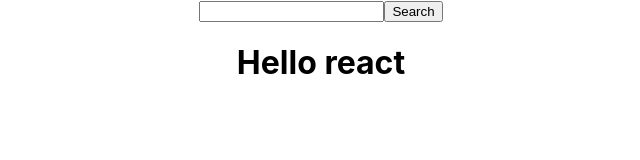
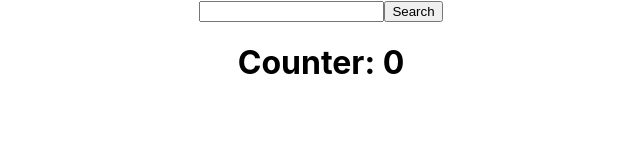
Before and after one commit to Kate-Hooker/Recipe-app, a React (Create React App) app: page / in a window 1280 px wide. Shown: the top 160 px of the page, without its empty margins (319-959 px from the left). Built offline with nearby package versions, Linux system fonts and the light colour scheme.

Commit message:
experiment success, added counter

```diff
--- a/src/App.js
+++ b/src/App.js
@@ -1,5 +1,5 @@
 //import logo from './logo.svg';
-import React from 'react'
+import React, { useEffect, useState } from 'react'
 import './App.css'
 
 const App = () => {
@@ -7,6 +7,12 @@ const App = () => {
   const APP_KEY = '0ae5ba87c9bd4635c091a3a7963f6541'
 
   const exampleReq = `https://api.edamam.com/api/recipes/v2/0123456789abcdef0123456789abcdef?app_id=${APP_ID}&app_key=${APP_KEY}`
+
+  const [counter, setCounter] = useState(0)
+
+  useEffect(() => {
+    console.log('effect has been run')
+  })
 
   return (
     <div className="App">
@@ -16,7 +22,7 @@ const App = () => {
           Search
         </button>
       </form>
-      <h1>Hello react</h1>
+      <h1 onClick={() => setCounter(counter + 1)}>Counter: {counter} </h1>
     </div>
   )
 }
```
